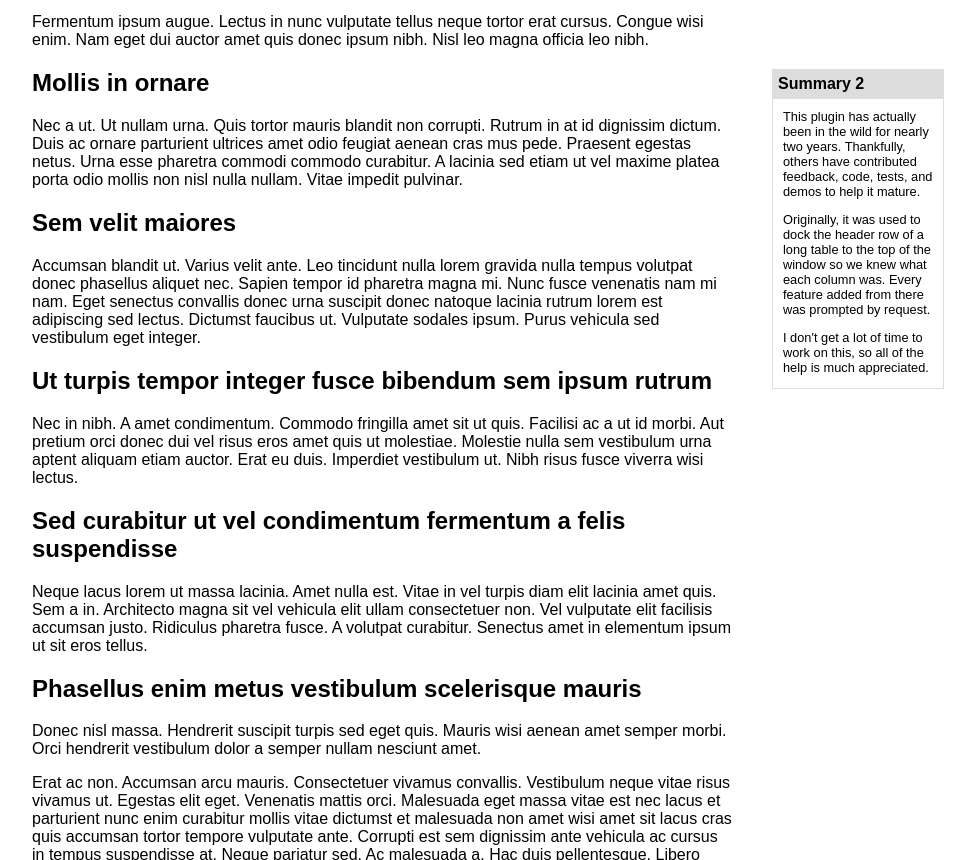
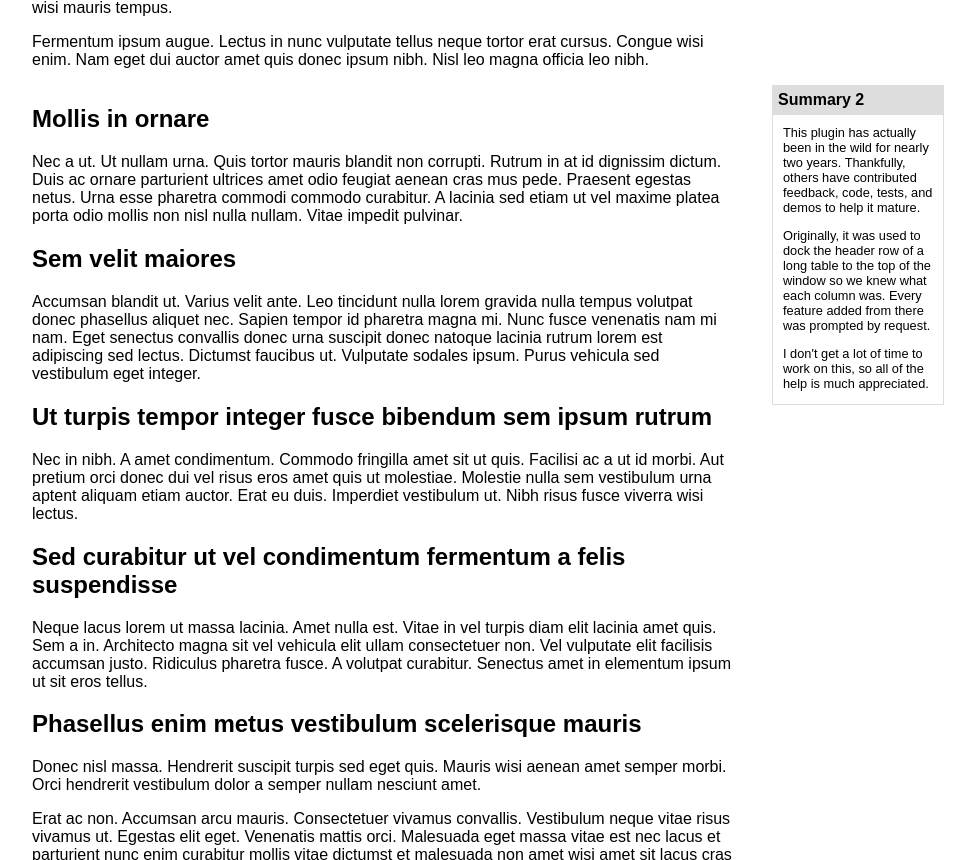
Before and after one commit to bigspotteddog/ScrollToFixed, a plain HTML site: page test.html in a window 1280 px wide. Shown: the part 1940-2800 px from the top of the page, without its empty margins (148-1123 px from the left). Drawn offline with nearby package versions, Linux system fonts and the light colour scheme.

```diff
--- a/test.html
+++ b/test.html
@@ -56,11 +56,11 @@
 .demos li {
     margin-bottom: 20px;
 }
-#left {
+.left {
     float: left;
     width: 700px;
 }
-#right {
+.right {
     float: left;
     margin-left: 40px;
 }
@@ -105,32 +105,27 @@
         });
 
 
-        // Anchor the summaries to their respective sections.
-
-        var h2 = $('h2');
-        $('#summary1').css({ position: 'absolute', top: $(h2[0]).offset().top });
-        $('#summary2').css({ position: 'absolute', top: $(h2[3]).offset().top });
-        $('#summary3').css({ position: 'absolute', top: $(h2[10]).offset().top });
-
-
         // Dock each summary as it arrives just below the docked header, pushing the
         // previous summary up the page.
 
-        $('.summary').scrollToFixed({
+        var summaries = $('.summary');
+        summaries.each(function(i) {
+            var summary = $(summaries[i]);
+            var next = summaries[i + 1];
+
+            summary.scrollToFixed({
                 marginTop: $('.header').outerHeight(true) + 10,
                 limit: function() {
-                var self = $(this);
-                var next = $(self.next());
                     var limit = 0;
-                if (next.length > 0) {
-                    limit = next.offset().top - self.outerHeight(true) - 10;
+                    if (next) {
+                        limit = $(next).offset().top - $(this).outerHeight(true) - 10;
                     } else {
-                    limit = $('.footer').offset().top - self.outerHeight(true) - 10;
+                        limit = $('.footer').offset().top - $(this).outerHeight(true) - 10;
                     }
-
                     return limit;
                 },
                 zIndex: 999
+            });
         });
     });
 </script>
@@ -145,9 +140,10 @@
         </li>
         <li class="content main">
             <ul>
-                <li id="left">
+                <li class="left">
                     <h1>ScrollToFixed Demo</h1>
-
+                </li>
+                <li class="left">
                     <h2>What?</h2>
 
                     <p>This jQuery plugin is used to fix elements on the page (top, bottom, anywhere); however, it still allows the element to continue to move left or right with the horizontal scroll.</p>
@@ -219,6 +215,20 @@
 
                     <p>Velit tellus enim. Vitae et ultrices. Odio torquent ligula. Quam in a scelerisque malesuada non. Sem enim congue sed odio libero. Lacinia commodo feugiat sed nonummy lobortis erat maecenas vivamus. Lectus diam pede. Eget risus mauris. In dapibus libero suspendisse pellentesque urna. Id metus libero. Metus id accumsan curabitur id congue. Elementum diam placerat posuere vivamus felis. Arcu ante vestibulum. Orci ut ut magna nibh eu aliquam mi qui vel pretium nullam. Tellus ligula malesuada. Consequat id nulla. Feugiat suscipit ligula dolor amet congue urna etiam amet accumsan consequat distinctio natoque placerat nec. Eget lectus mauris molestie fusce dui. Vel consectetuer imperdiet tempus at sed. Proin aliquam nec. Ligula sit elit eget faucibus cras arcu in rhoncus. Lorem id integer. Vestibulum nec cum. Ligula aliquam tellus elit nisl lectus in diam tortor wisi mauris tempus.</p><p>Fermentum ipsum augue. Lectus in nunc vulputate tellus neque tortor erat cursus. Congue wisi enim. Nam eget dui auctor amet quis donec ipsum nibh. Nisl leo magna officia leo nibh.</p>
 
+                </li>
+                <li class="right">
+                    <ul id="summary1" class="summary">
+                        <li class="caption">Summary 1</li>
+                        <li class="contents">
+                            <p>There are three floating summaries on the right of this page.  They are anchored to their respective sections.</p>
+
+                            <p>Once a summary reaches the bottom of the header above, it will stop there until the next section summary arrives.  Then, it will continue up the page.</p>
+
+                            <p>The last summary will get pushed up the page by the footer once it undocks to reveal the content below it.</p>
+                        </li>
+                    </ul>
+                </li>
+                <li class="left">
                     <h2>Mollis in ornare</h2>
 
                     <p>Nec a ut. Ut nullam urna. Quis tortor mauris blandit non corrupti. Rutrum in at id dignissim dictum. Duis ac ornare parturient ultrices amet odio feugiat aenean cras mus pede. Praesent egestas netus. Urna esse pharetra commodi commodo curabitur. A lacinia sed etiam ut vel maxime platea porta odio mollis non nisl nulla nullam. Vitae impedit pulvinar.</p>
@@ -246,7 +256,20 @@
                     <h2>Pretium dui dui</h2>
 
                     <p>Convallis wisi urna. Ipsum tellus ultricies. Non ac pretium. In non accumsan purus nec aliquip hendrerit fusce ornare ut turpis quis dictum tincidunt in vestibulum fringilla ad. In et dui. Eget tellus quisque arcu varius per tellus neque sit convallis nulla tellus. Nam faucibus aliquam. Vitae vel sed turpis nascetur ultricies aliquam vitae ultricies sed lobortis vestibulum sapien non eu. Sem amet nulla. Leo elit ipsum imperdiet sit dictumst. Enim turpis vivamus. Posuere odio ipsum in augue quisque nisl duis metus. Etiam imperdiet curabitur. Quis velit arcu. Ipsum turpis libero vel donec et. Ac risus a tempus.</p>
+                </li>
+                <li class="right">
+                    <ul id="summary2" class="summary">
+                        <li class="caption">Summary 2</li>
+                        <li class="contents">
+                            <p>This plugin has actually been in the wild for nearly two years.  Thankfully, others have contributed feedback, code, tests, and demos to help it mature.</p>
 
+                            <p>Originally, it was used to dock the header row of a long table to the top of the window so we knew what each column was.  Every feature added from there was prompted by request.</p>
+
+                            <p>I don't get a lot of time to work on this, so all of the help is much appreciated.</p>
+                        </li>
+                    </ul>
+                </li>
+                <li class="left">
                     <h2>Sit amet dolore</h2>
 
                     <p>Praesent ipsum nibh ut curabitur justo. Ut proin faucibus. Ornare molestie magnis nec tempus ultricies eu amet sed. Et egestas aptent. Vel dignissim justo sodales suscipit lorem quis ullamcorper lacinia. Ac ligula nascetur. Tortor non leo at lacus non feugiat nisl aut suscipit nec ac rhoncus sed ipsum. Mauris condimentum erat rutrum ultricies justo.</p>
@@ -267,27 +290,7 @@
 
                     <p>In feugiat ut aliquam turpis vehicula. Dolor aut in gravida in nam eget euismod erat. Dignissim dictum non. Elit erat lorem ipsum lorem ac leo at turpis tristique amet aliquam morbi et per aliquam suspendisse cras. Sed elementum mi. Magna gravida facilisis ante dis mattis. Accumsan magnis elementum. Lacus dolor dictum. Sit vivamus integer. Nonummy ut torquent. Massa penatibus sit. Condimentum pulvinar ullamcorper. Vulputate laoreet primis lacus nec donec dictum eu pellentesque eros dictum amet risus dui.</p>
                 </li>
-                <li id="right">
-                    <ul id="summary1" class="summary">
-                        <li class="caption">Summary 1</li>
-                        <li class="contents">
-                            <p>There are three floating summaries on the right of this page.  They are anchored to their respective sections.</p>
-
-                            <p>Once a summary reaches the bottom of the header above, it will stop there until the next section summary arrives.  Then, it will continue up the page.</p>
-
-                            <p>The last summary will get pushed up the page by the footer once it undocks to reveal the content below it.</p>
-                        </li>
-                    </ul>
-                    <ul id="summary2" class="summary">
-                        <li class="caption">Summary 2</li>
-                        <li class="contents">
-                            <p>This plugin has actually been in the wild for nearly two years.  Thankfully, others have contributed feedback, code, tests, and demos to help it mature.</p>
-
-                            <p>Originally, it was used to dock the header row of a long table to the top of the window so we knew what each column was.  Every feature added from there was prompted by request.</p>
-
-                            <p>I don't get a lot of time to work on this, so all of the help is much appreciated.</p>
-                        </li>
-                    </ul>
+                <li class="right">
                     <ul id="summary3" class="summary">
                         <li class="caption">Summary 3</li>
                         <li class="contents">
```
Lines whose indentation alone changed are shown as unchanged.
